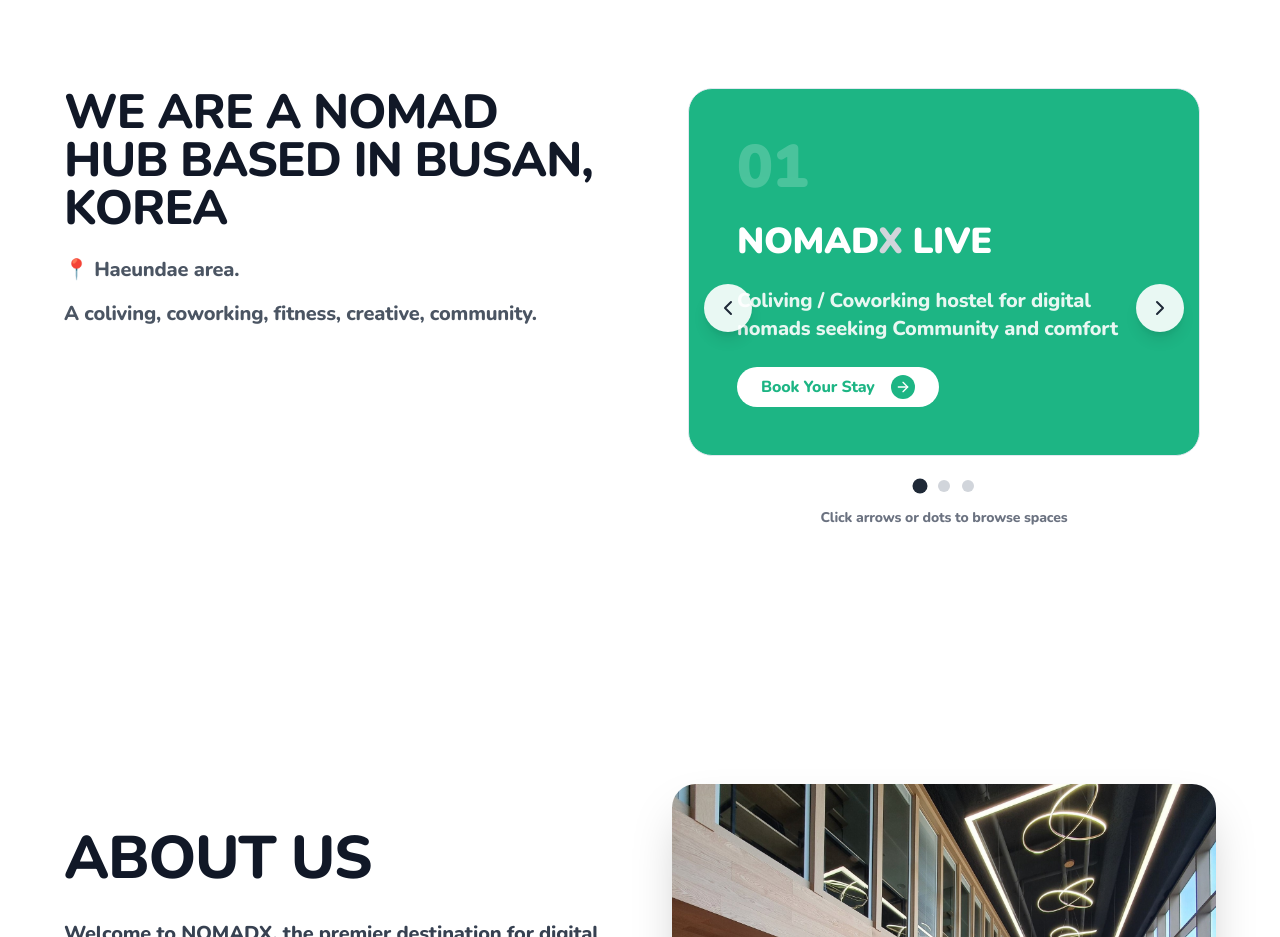
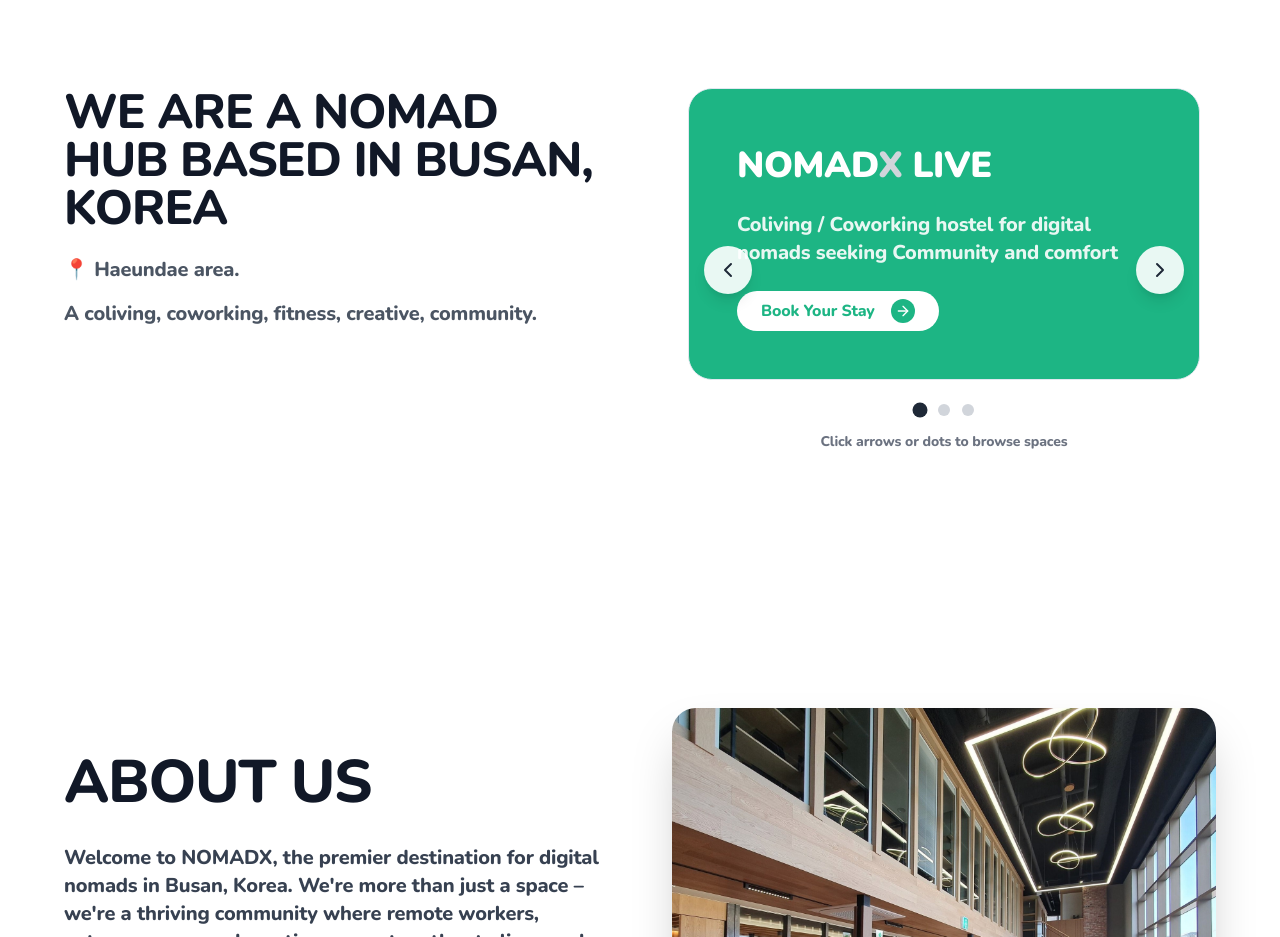
Before and after one commit to rcast18/nomadx-website, a Next.js app: page / in a window 1280 px wide. Shown: the part 840-1777 px from the top of the page. Built offline with nearby package versions, Linux system fonts and the light colour scheme.

Commit message:
Remove numbers (01, 02, 03) from cards

```diff
--- a/app/page.tsx
+++ b/app/page.tsx
@@ -443,7 +443,6 @@ export default function HomePage() {
                       style={{ backgroundColor: card.color }}
                     >
                       <div className="text-white">
-                        <div className="text-4xl sm:text-5xl md:text-6xl font-black mb-3 sm:mb-4 opacity-20">{card.number}</div>
                         <h3 className="text-2xl sm:text-3xl md:text-4xl font-black mb-3 sm:mb-4">
                           <span className="text-white">NOMAD</span><span className="text-gray-300">X</span> <span className="text-white">{card.title}</span>
                         </h3>
```
